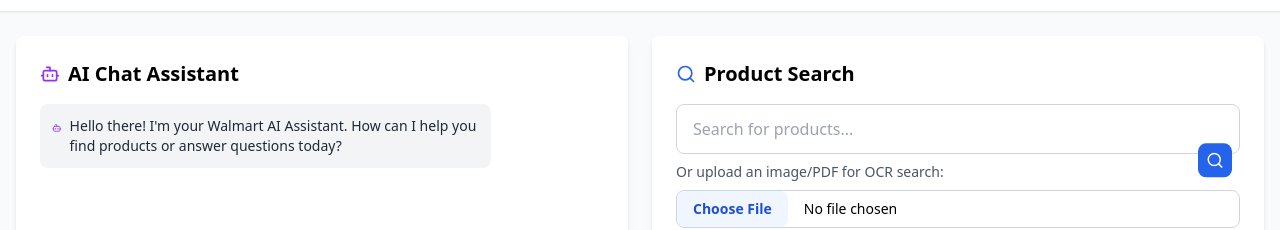
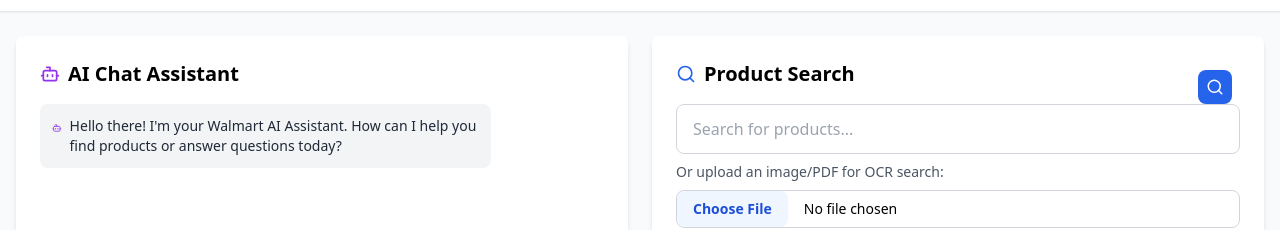
Before and after one commit to sahiladit/walmart_spark, a React (Vite) app: page /ai-assistant in a window 1280 px wide. Shown: the part 220-450 px from the top of the page. Built offline with nearby package versions, Linux system fonts and the light colour scheme; no server answers.

Commit message:
Updated AIAssistant.tsx

```diff
--- a/src/components/AIAssistant.tsx
+++ b/src/components/AIAssistant.tsx
@@ -370,7 +370,7 @@ const handleOCRFileUpload = async (e: React.ChangeEvent<HTMLInputElement>) => {
                 />
                 <button
                   onClick={handleSearch}
-                  className="absolute right-2 top-1/2 transform -translate-y-2/3 bg-blue-600 p-2 rounded-lg hover:bg-blue-700 transition-colors"
+                  className="absolute right-2 top-1/2 transform -translate-y-24 bg-blue-600 p-2 rounded-lg hover:bg-blue-700 transition-colors"
                 >
 
                   <Search size={18} className="text-white" />
```
